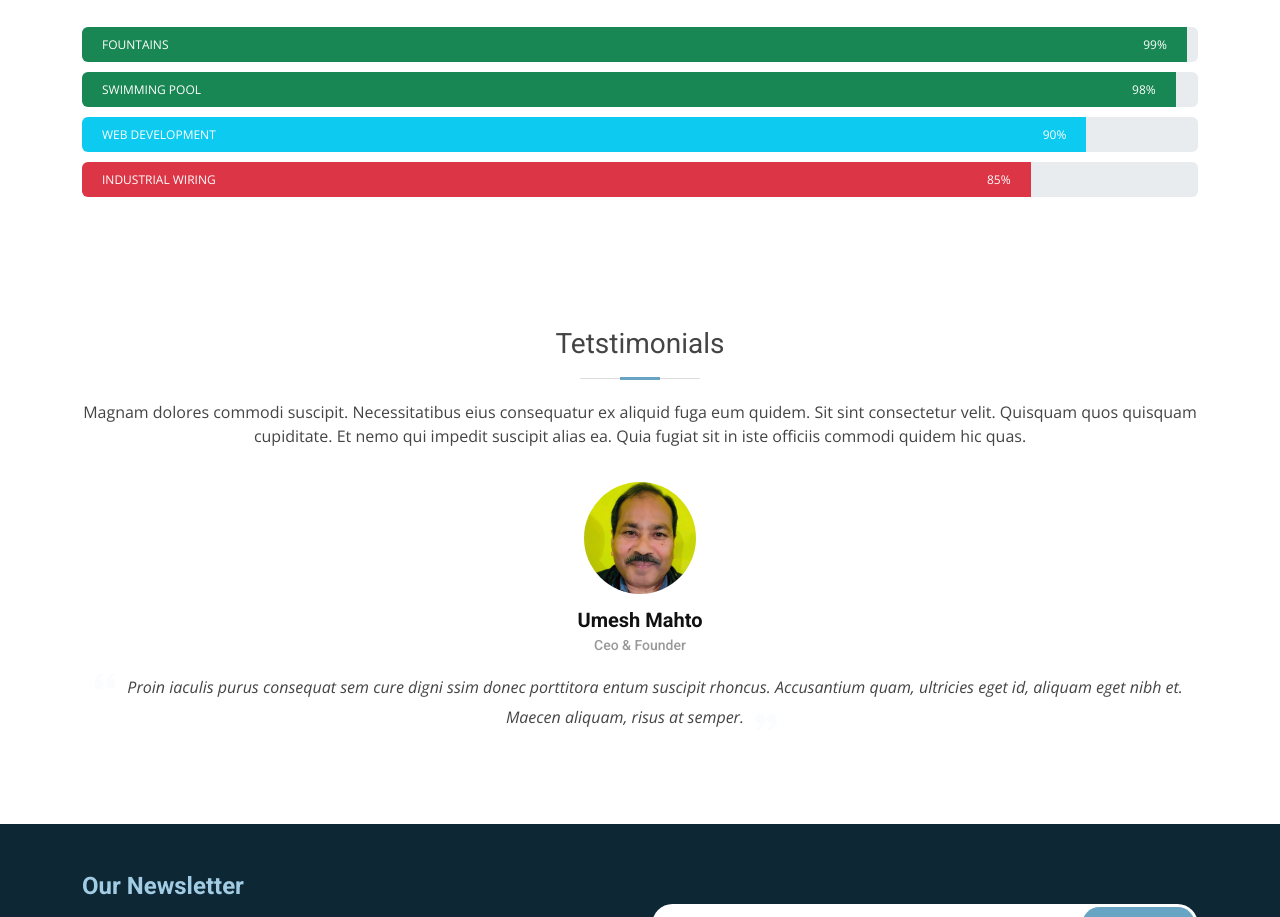
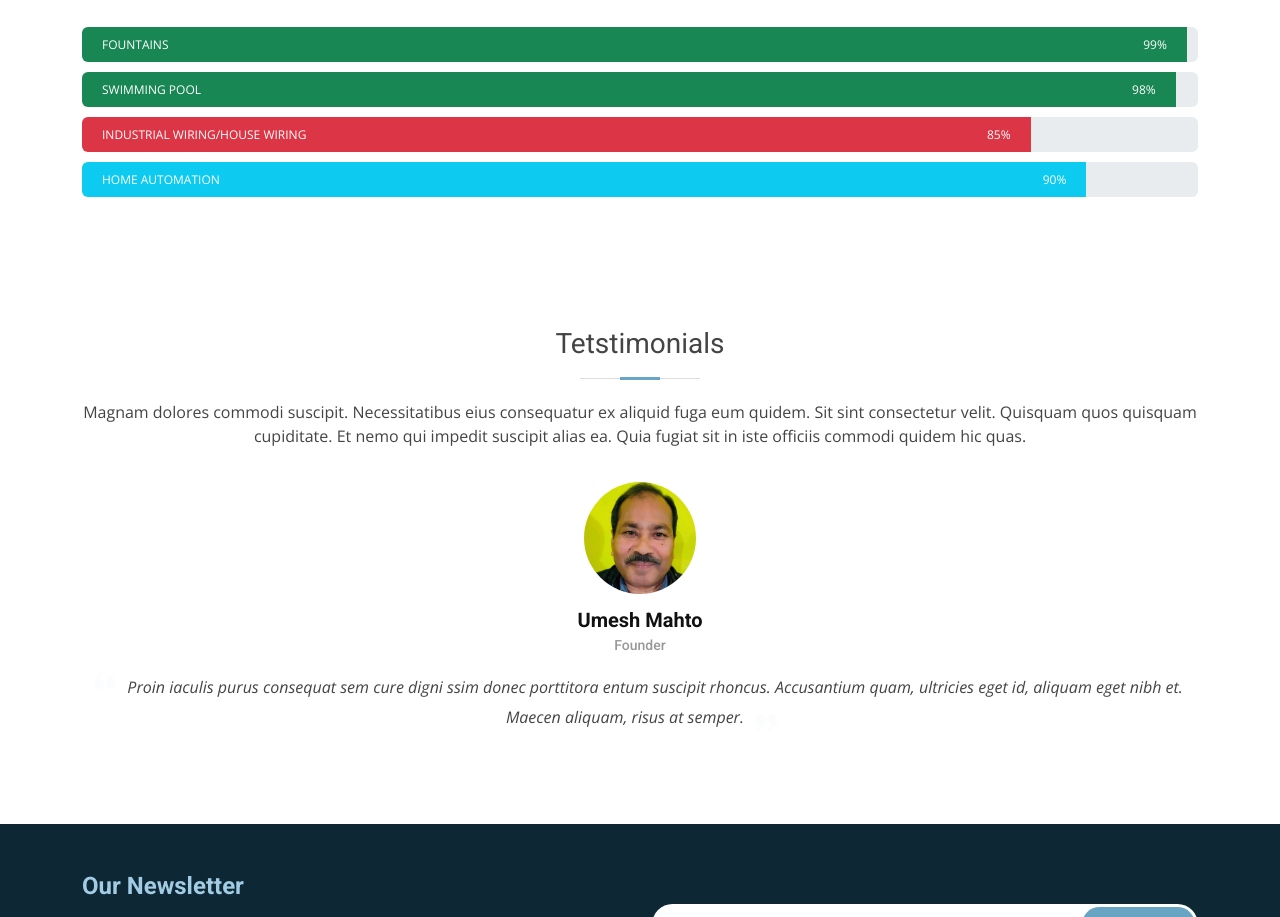
Before and after one commit to ak463010/blueservice.github.io, a plain HTML site: page about.html in a window 1280 px wide. Shown: the part 1104-2021 px from the top of the page. Drawn offline with nearby package versions, Linux system fonts and the light colour scheme.

Commit message:
some correction on about.html and services.html

```diff
--- a/about.html
+++ b/about.html
@@ -164,13 +164,13 @@
             </div>
           </div>
           <div class="progress">
-            <div class="progress-bar bg-info" role="progressbar" aria-valuenow="90" aria-valuemin="0" aria-valuemax="100">
-              <span class="skill">Web Development <i class="val">90%</i></span>
+            <div class="progress-bar bg-danger" role="progressbar" aria-valuenow="85" aria-valuemin="0" aria-valuemax="100">
+              <span class="skill">Industrial Wiring/House Wiring <i class="val">85%</i></span>
             </div>
           </div>
           <div class="progress">
-            <div class="progress-bar bg-danger" role="progressbar" aria-valuenow="85" aria-valuemin="0" aria-valuemax="100">
-              <span class="skill">Industrial Wiring <i class="val">85%</i></span>
+            <div class="progress-bar bg-info" role="progressbar" aria-valuenow="90" aria-valuemin="0" aria-valuemax="100">
+              <span class="skill">Home Automation <i class="val">90%</i></span>
             </div>
           </div>
 
@@ -193,7 +193,7 @@
             <div class="testimonial-item swiper-slide">
               <img src="assets/img/Umesh-Mahto.png" class="testimonial-img" alt="">
               <h3>Umesh Mahto</h3>
-              <h4>Ceo &amp; Founder</h4>
+              <h4>Founder</h4>
               <p>
                 <i class="bx bxs-quote-alt-left quote-icon-left"></i>
                 Proin iaculis purus consequat sem cure digni ssim donec porttitora entum suscipit rhoncus. Accusantium quam, ultricies eget id, aliquam eget nibh et. Maecen aliquam, risus at semper.
```
Also changed, not shown: services.html (+25 -9 lines).
